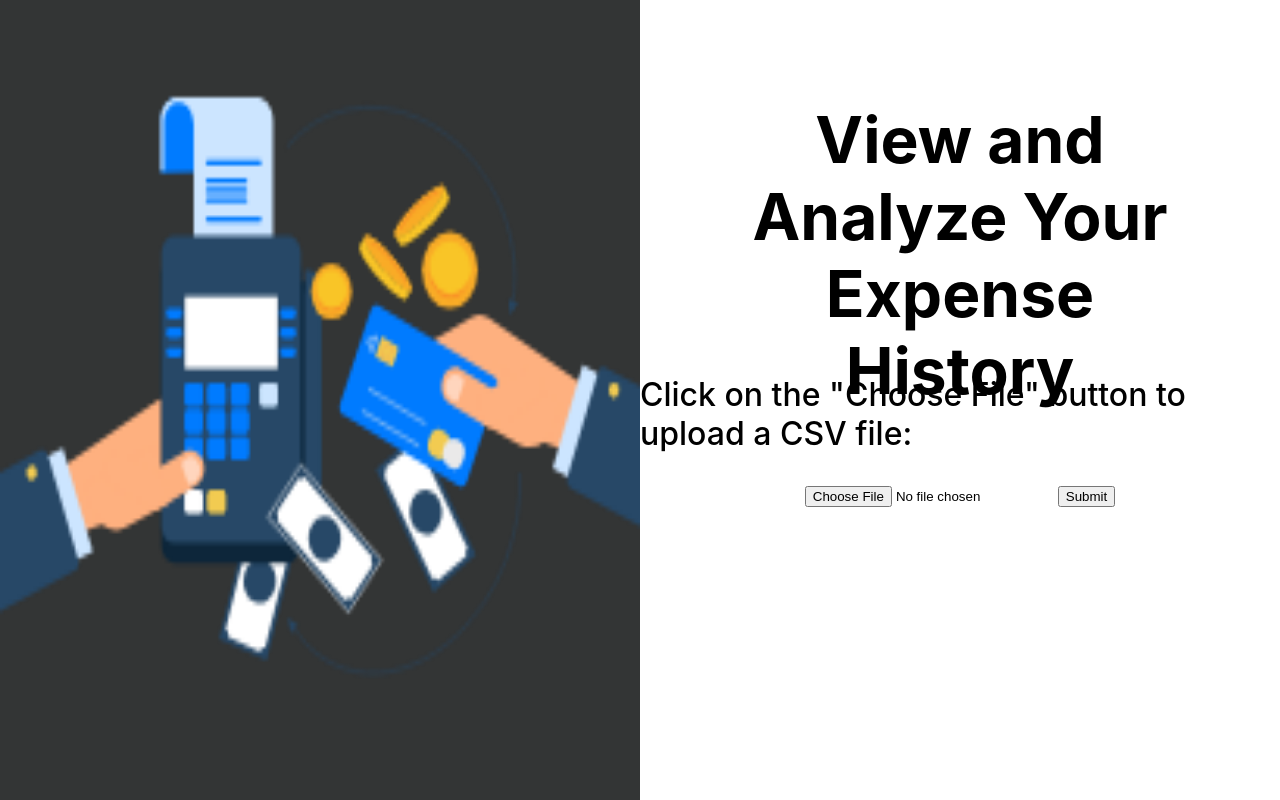
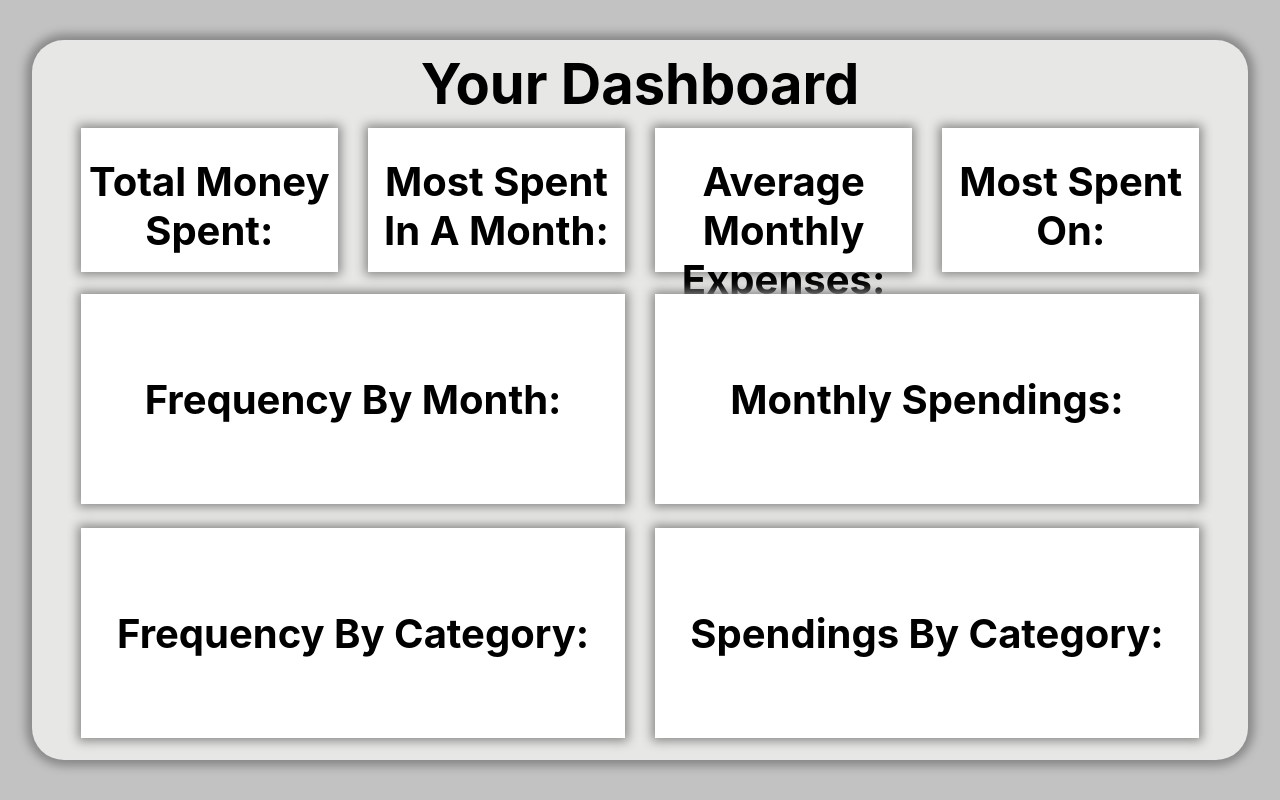
Before and after one commit to JeffC7/Dashboard, a React (Create React App) app in the folder DashboardFrontend/: page / in a window 1280 px wide. Built offline with nearby package versions, Linux system fonts and the light colour scheme.

Commit message:
Added titles to the dashboard

```diff
--- a/DashboardFrontend/src/App.css
+++ b/DashboardFrontend/src/App.css
@@ -121,7 +121,8 @@ body {
 }
 
 .title1 {
-  font-size: 3em;
+  font-size: 3.5em;
+  margin: 0;
 }
 
 .submit-button {
@@ -158,10 +159,6 @@ body {
   align-items: center;
 }
 
-.title1 {
-  margin: 0;
-}
-
 .panels-container {
   height: 20%;
   width: 92%;
@@ -174,6 +171,10 @@ body {
   width: 23%;
   background-color: white;
   box-shadow: 0px 0px 10px 3px #888888;
+  display: flex;
+  flex-direction: column;
+  justify-content: space-evenly;
+  align-items: center;
 }
 
 .graphs-container {
@@ -191,4 +192,27 @@ body {
   width: 48.7%;
   background-color: white;
   box-shadow: 0px 0px 10px 3px #888888;
+  display: flex;
+  flex-direction: column;
+  justify-content: space-evenly;
+  align-items: center;
 }
+
+.title2 {
+  height: 40%;
+  font-size: 2.5em;
+  margin: 0;
+  text-align: center;
+}
+
+.title3 {
+  font-size: 2.5em;
+  margin: 0;
+  text-align: center;
+}
+
+.money-value {
+  font-size: 5em;
+  font-weight: 500;
+  margin: 0;
+}
--- a/DashboardFrontend/src/App.js
+++ b/DashboardFrontend/src/App.js
@@ -6,7 +6,7 @@ import Dashboard from './components/Dashboard';
 import { useState } from 'react';
 
 function App() {
-    const [currentScreen, setCurrentScreen] = useState('home');
+    const [currentScreen, setCurrentScreen] = useState('dashboard');
     const [csvData, setCsvData] = useState([]);
 
     const handleCSVData = (data) => {
--- a/DashboardFrontend/src/components/Dashboard.jsx
+++ b/DashboardFrontend/src/components/Dashboard.jsx
@@ -6,17 +6,41 @@ export default function Dashboard() {
             <div className='dashboard'>
                 <h1 className='title1'>Your Dashboard</h1>
                 <div className="panels-container">
-                    <div className="panel"></div>
-                    <div className="panel"></div>
-                    <div className="panel"></div>
-                    <div className="panel"></div>
+                    <div className="panel">
+                        <h2 className='title2'>Total Money Spent:</h2>
+                        <div className='money-value'></div>
+                    </div>
+                    <div className="panel">
+                        <h2 className='title2'>Most Spent In A Month:</h2>
+                        <div className='money-value'></div>
+                    </div>
+                    <div className="panel">
+                        <h2 className='title2'>Average Monthly Expenses:</h2>
+                        <div className='money-value'></div>
+                    </div>
+                    <div className="panel">
+                        <h2 className='title2'>Most Spent On:</h2>
+                        <div className='money-value'></div>
+                    </div>
                 </div>
 
                 <div className="graphs-container">
-                    <div className="graph"></div>
-                    <div className="graph"></div>
-                    <div className="graph"></div>
-                    <div className="graph"></div>
+                    <div className="graph">
+                        <h2 className='title3'>Frequency By Month:</h2>
+
+                    </div>
+                    <div className="graph">
+                        <h2 className='title3'>Monthly Spendings:</h2>
+
+                    </div>
+                    <div className="graph">
+                        <h2 className='title3'>Frequency By Category:</h2>
+
+                    </div>
+                    <div className="graph">
+                        <h2 className='title3'>Spendings By Category:</h2>
+
+                    </div>
                 </div>
             </div>
         </div>
```
